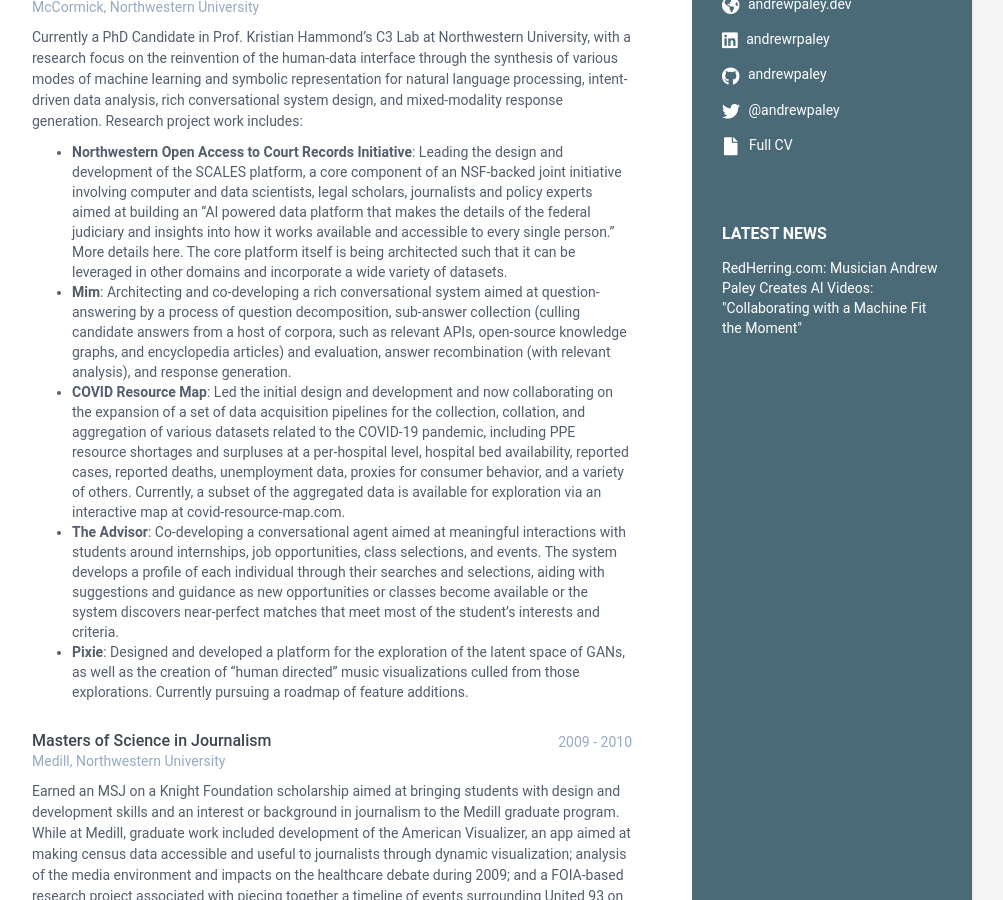
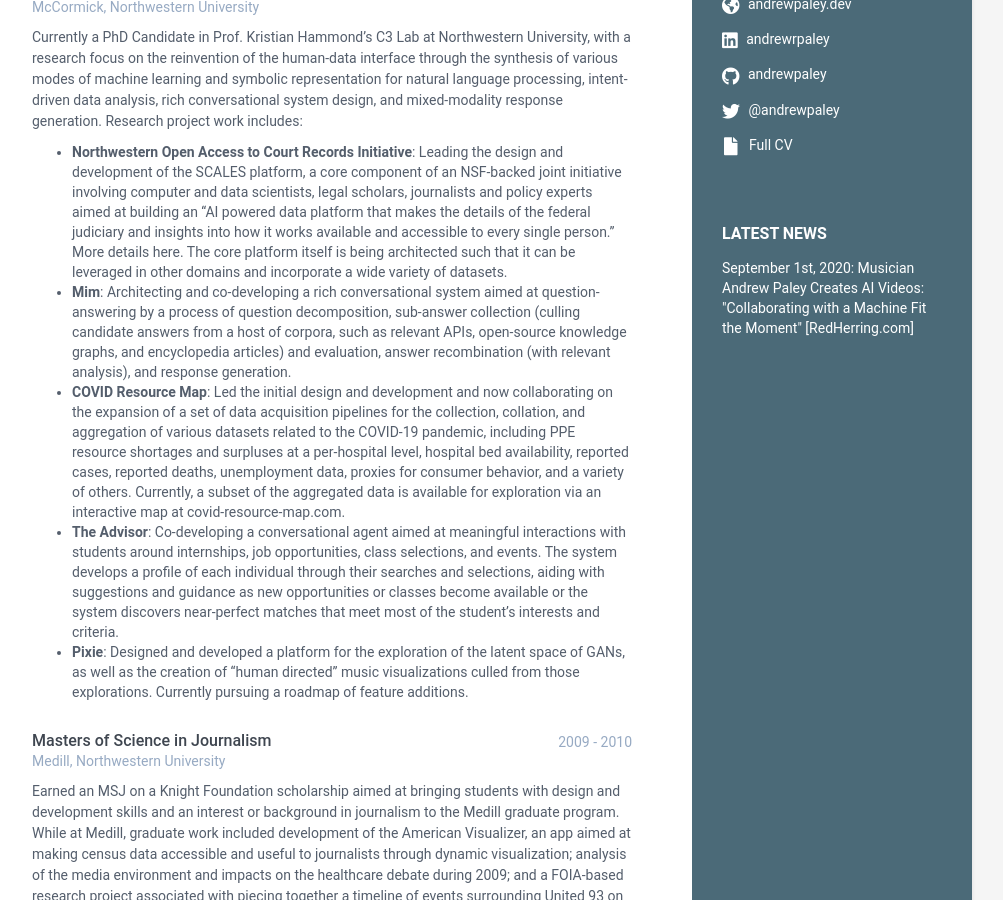
Before and after one commit to andrewpaley/andrewpaley.github.io, a Jekyll site: the page built from index.html, in a window 1280 px wide and 900 px high, scrolled down 357 px. Shown: the whole window, without its empty margins (168-1171 px from the left). Built offline with Jekyll 4.4.1, drawn with Linux system fonts in a browser that asks for light colours.

Commit message:
news sidebar

```diff
--- a/_data/data.yml
+++ b/_data/data.yml
@@ -29,7 +29,7 @@
     #     level: Native
 
     news:
-      - title: "RedHerring.com: Musician Andrew Paley Creates AI Videos: \"Collaborating with a Machine Fit the Moment\""
+      - title: "September 1st, 2020: Musician Andrew Paley Creates AI Videos: \"Collaborating with a Machine Fit the Moment\" [RedHerring.com]"
         link: https://www.redherring.com/north-america/musician-andrew-paley-creates-ai-videos-collaborating-with-a-machine-fit-the-moment/
 
     cv: AndrewPaley-CV.pdf
```
